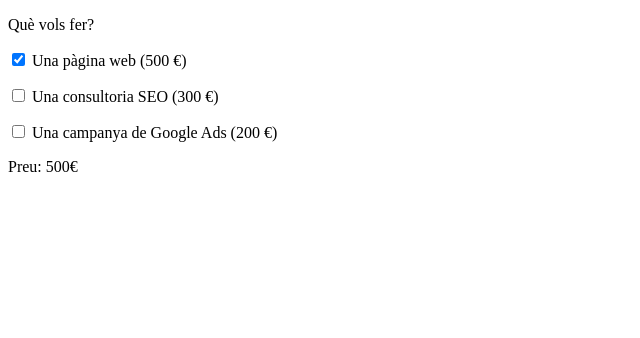
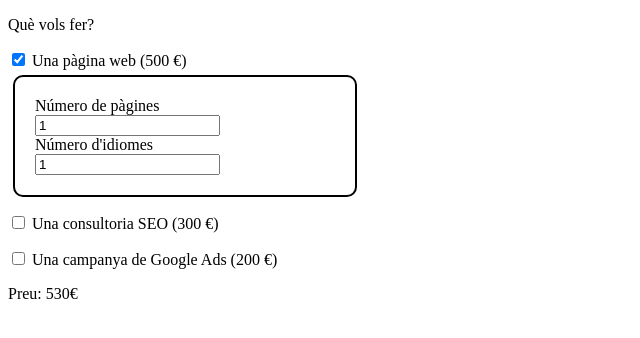
Before and after one commit to tonidevelopez/ITAcademy-VUE_Sprint-7, a Vue app: page / in a window 1280 px wide. Both pictures are taken after a click on the checkbox 18 px from the left and 59 px from the top of the page. Shown: the top 338 px of the page, without its empty margins (0-640 px from the left). Built offline with nearby package versions, Linux system fonts and the light colour scheme.

Commit message:
Exercici 2

```diff
--- /dev/null
+++ b/src/components/Panell.vue
@@ -0,0 +1,42 @@
+<template>
+    <div class="web-options">
+        <div>
+            <label for="pagines">Número de pàgines </label>
+            <input type="text" id="pagines" v-model="numPagines" @input="calcPagines">
+        </div>
+        <div>
+            <label for="idiomes">Número d'idiomes </label>
+            <input type="text" id="idiomes" v-model="numIdiomes" @input="calcIdiomes">
+        </div>
+    </div>
+</template>
+
+<script>
+export default {
+    name: 'Panell',
+    data() {
+        return {
+            numPagines: 1,
+            numIdiomes: 1,
+        }
+    },
+    methods: {
+        calcPagines() {
+            this.$emit('calcPagines', this.numPagines)
+        },
+        calcIdiomes() {
+            this.$emit('calcIdiomes', this.numIdiomes)
+        }
+    }
+}
+</script>
+
+<style scoped>
+.web-options {
+    width: 300px;
+    border: 2px solid black;
+    border-radius: 10px;
+    padding: 20px;
+    margin: 5px;
+}
+</style>
--- a/src/views/HomeView.vue
+++ b/src/views/HomeView.vue
@@ -4,14 +4,20 @@
     <p v-for="servei in serveis" :key="servei.id">
       <input type="checkbox" :id="servei.id" :value="servei.preu" v-model="serveiChecked" @change="calcularTotal">
       {{ servei.descripcio }}
+    <div v-if="servei.id === 1 && serveiChecked.includes(500)">
+      <Panell @calcPagines="calcPagines" @calcIdiomes="calcIdiomes" />
+    </div>
     </p>
     <p>Preu: {{ preuTotal }}€</p>
   </div>
 </template>
 
 <script>
+import Panell from '../components/Panell.vue'
+
 export default {
   name: 'HomeView',
+  components: { Panell },
   data() {
     return {
       serveis: [
@@ -32,16 +38,30 @@ export default {
         }
       ],
       preuTotal: 0,
-      serveiChecked: []
+      serveiChecked: [],
+      numPagines: 1,
+      numIdiomes: 1
     }
   },
   methods: {
     calcularTotal() {
       this.preuTotal = 0
       this.preuTotal += this.serveiChecked.reduce((a, b) => a + b, 0)
-
-      console.log(this.serveiChecked)
-    }
+      if (this.serveiChecked.includes(500)) {
+        this.preuTotal += this.numPagines * this.numIdiomes * 30
+      } else {
+        this.numPagines = 1
+        this.numIdiomes = 1
+      }
+    },
+    calcPagines(value) {
+      this.numPagines = value;
+      this.calcularTotal()
+    },
+    calcIdiomes(value) {
+      this.numIdiomes = value;
+      this.calcularTotal()
+    },
   }
 }
 </script>
```
